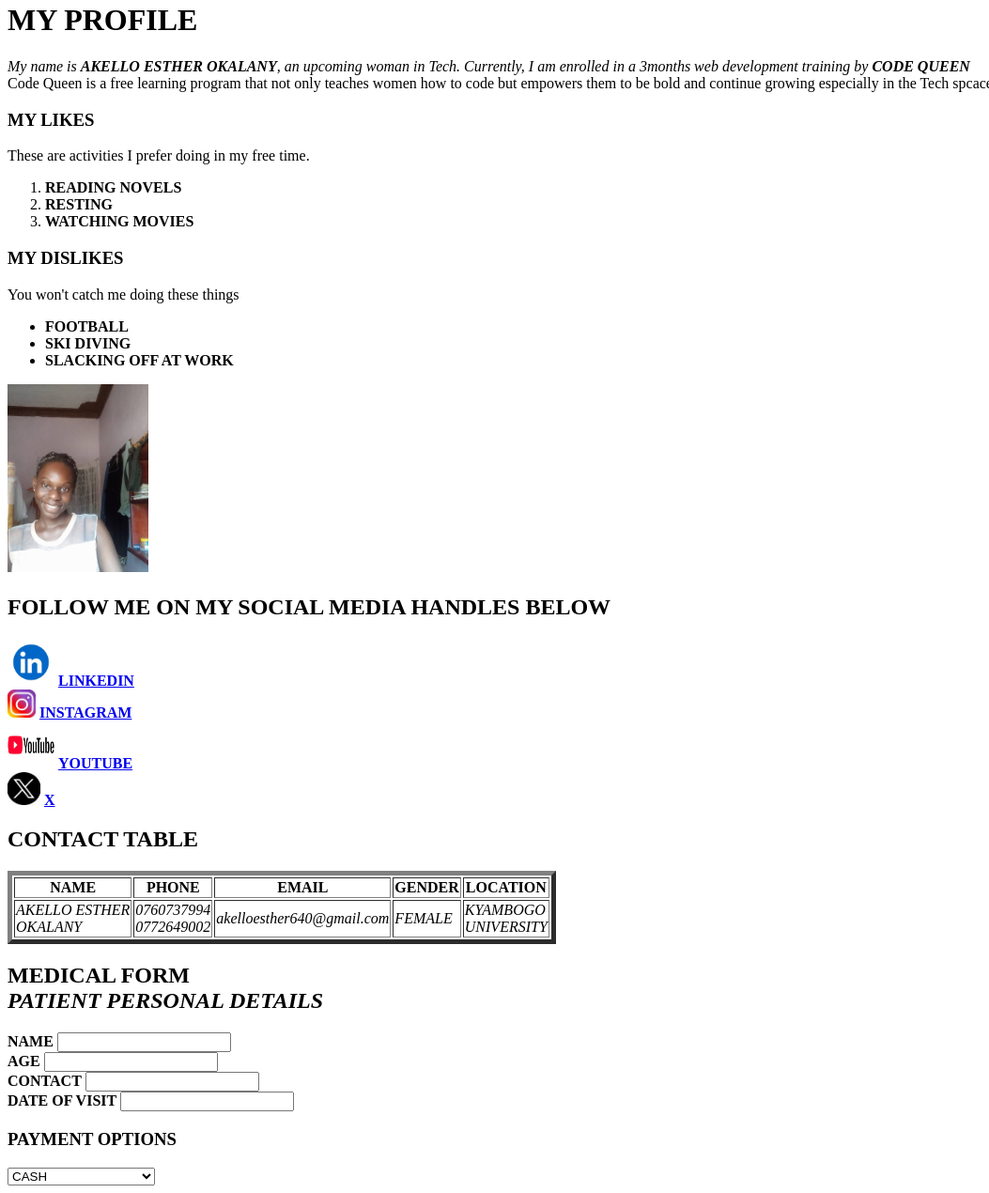
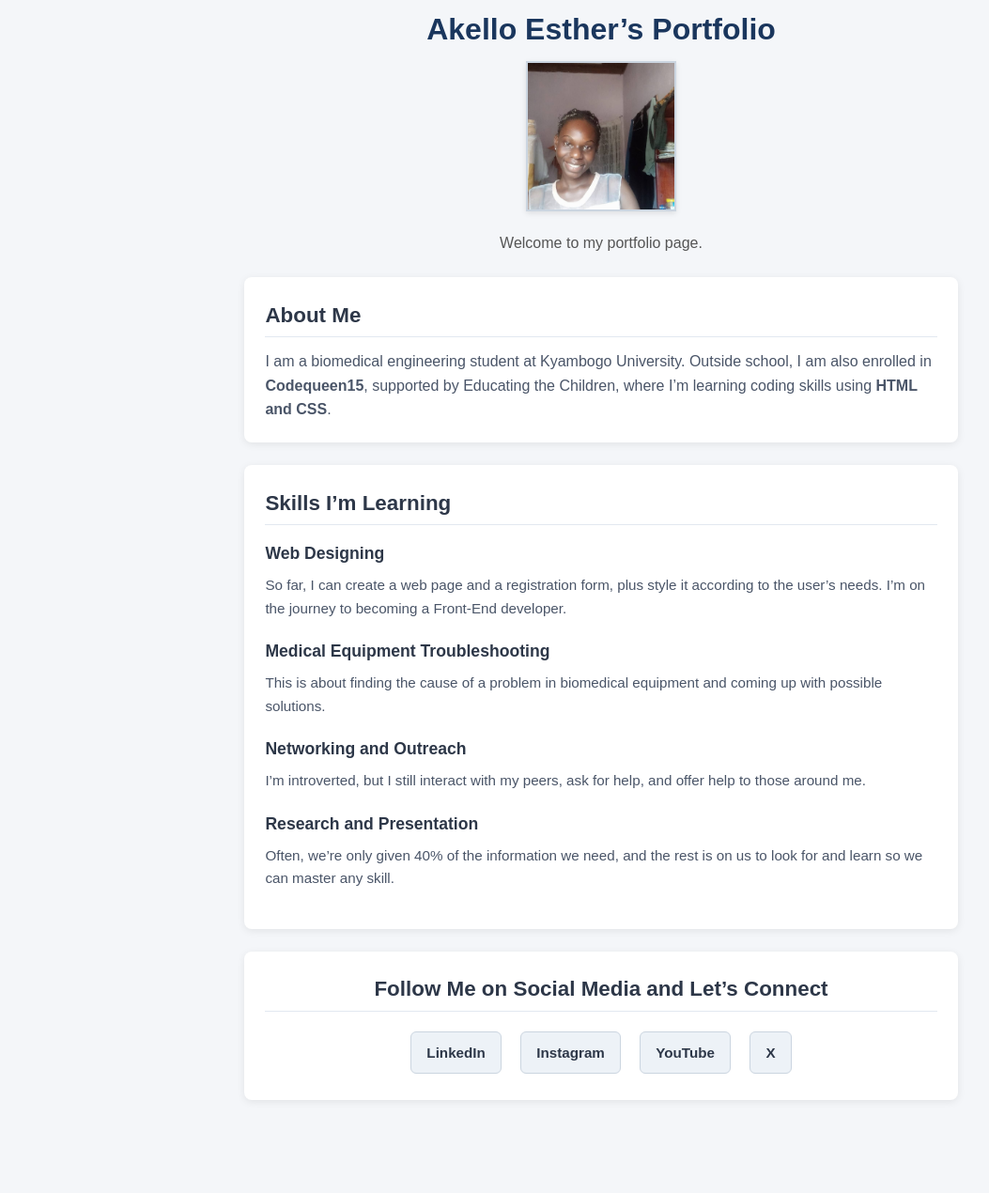
Before and after one commit to Akello131/AKELLO-ESTHER-OKALANY, a plain HTML site: page index.html in a window 1280 px wide. Shown: the part 18-1288 px from the top of the page at 94% size, without its empty margins (0-1053 px from the left). After the commit the page ends 1237 px from the top, so only its background shows below. Drawn offline with Linux system fonts and the light colour scheme.

Commit message:
Portfolio

```diff
--- a/index.html
+++ b/index.html
@@ -1,83 +1,71 @@
 <!DOCTYPE html>
-<html>
+<html lang="en">
 <head>
-    <h1>
-            MY PROFILE
-    </h1>
+  <meta charset="UTF-8">
+  <title>Esther Akello – Portfolio</title>
+  <link rel="stylesheet" href="style.css">
 </head>
 <body>
+  <header class="hero">
+    <h1>Akello Esther’s Portfolio</h1>
+    <img src="images/WhatsApp Image 2026-02-15 at 5.24.35 PM.jpeg" alt="Esther Akello" class="profile-img">
+    <p>Welcome to my portfolio page.</p>
+  </header>
+
+  <section class="about">
+    <h2>About Me</h2>
     <p>
-       <i> My name is <b>AKELLO ESTHER OKALANY</b>, an upcoming woman in Tech. Currently, I am enrolled in a 3months web development training by <b>CODE QUEEN</b> </i>
-     <br>
-    Code Queen is a free learning program that not only teaches women how to code but empowers them to be bold and continue growing especially in the Tech spcace.
+      I am a biomedical engineering student at Kyambogo University.
+      Outside school, I am also enrolled in <strong>Codequeen15</strong>,
+      supported by Educating the Children, where I’m learning coding skills using
+      <strong>HTML and CSS</strong>.
     </p>
-<h3>MY LIKES</h3>
-<p>These are activities I prefer doing in my free time.</p>
-<ol>
-    <li><b>READING NOVELS</b></li>
-    <li><b>RESTING</b></li>
-    <li><b>WATCHING MOVIES</b></li>
-</ol>
-<h3>MY DISLIKES</h3>
-<p>You won't catch me doing these things</p>
-<ul>
-    <li><b>FOOTBALL</b></li>
-    <li><b>SKI DIVING</b></li>
-    <li><b>SLACKING OFF AT WORK</b></li>
-</ul>
-<img src="images/WhatsApp Image 2026-02-15 at 5.24.35 PM.jpeg"height="200px"width="150px" alt="">
-<h2>FOLLOW ME ON MY SOCIAL MEDIA HANDLES BELOW</h2>
-<img src="images/download (3).webp"height="50px"width="50px" alt="">
-        <a href="https://www.linkedin.com/in/esther-akello-74036a37b/"><b>LINKEDIN</b></a><br>
-<img src="images/43.webp"height="30px"width="30px" alt="">
-         <a href="https://www.instagram.com/akello640/"><b>INSTAGRAM</b></a><br>
-<img src="images/im5.png"height="50px"width="50" alt="">
-<a href="https://www.youtube.com/@EstherAkello-d6m"><b>YOUTUBE</b></a><br>
-<img src="images/OIP.jpg"height="35px"width="35px" alt="">
-<a href="https://x.com/AkelloEsther13"><b>X</b></a>
-<table border="5">
-<h2>CONTACT TABLE</h2>
-<tr>
-    <th><b>NAME</b></th>
-    <th><b>PHONE</b></th>
-    <th><b>EMAIL</b></th>
-    <th><b>GENDER</b></th>
-    <th><b>LOCATION</b></th>
-</tr>
-<tr>
-    <td><i>AKELLO ESTHER <br>OKALANY</i></td>
-    <td><i>0760737994 <br>0772649002</i></td>
-    <td><i>akelloesther640@gmail.com</i></td>
-    <td><i>FEMALE</i></td>
-    <td><i>KYAMBOGO <br>UNIVERSITY</i></td>
-</tr>
-</table>
-<form>
-    <h2>MEDICAL FORM <br><i>PATIENT PERSONAL DETAILS</i></h2>
-    <label for="name"><b>NAME</b></label>
-    <input type="text"><br>
-   <label for="age"><b>AGE</b></label>
-   <input type="text"><br>
-   <label for="contact"><b>CONTACT</b></label>
-   <input type="text"><br>
-   <label for="date of visit"><b>DATE OF VISIT</b></label>
-   <input type="text"><br>
-   <h3><b>PAYMENT OPTIONS</b></h3>
-<select>
-    <option value="cash"><b>CASH</b></option>
-    <option value="mobile money"><b>MOBILE MONEY</b></option>
-    <option value="debit/credit card"><b>CREDIT/DEBIT CARD</b></option>
-    <option value="insurance"><b>INSURANCE</b></option>
-</select>
+  </section>
 
+  <section class="skills">
+    <h2>Skills I’m Learning</h2>
+    <ul>
+      <li><strong>Web Designing</strong></li>
+      <p>
+        So far, I can create a web page and a registration form, plus style it according to the user’s needs.
+        I’m on the journey to becoming a Front‑End developer.
+      </p>
 
-</form>
+      <li><strong>Medical Equipment Troubleshooting</strong></li>
+      <p>
+        This is about finding the cause of a problem in biomedical equipment
+        and coming up with possible solutions.
+      </p>
 
+      <li><strong>Networking and Outreach</strong></li>
+      <p>
+        I’m introverted, but I still interact with my peers, ask for help, and offer help to those around me.
+      </p>
 
+      <li><strong>Research and Presentation</strong></li>
+      <p>
+        Often, we’re only given 40% of the information we need, and the rest is on us to look for and learn
+        so we can master any skill.
+      </p>
+    </ul>
+  </section>
 
-
-
-
+  <section class="connect">
+    <h2>Follow Me on Social Media and Let’s Connect</h2>
+    <div class="social-links">
+      <a href="https://www.linkedin.com/in/esther-akello-74036a37b/" class="social-link">
+        <span>LinkedIn</span>
+      </a>
+      <a href="https://www.instagram.com/akello640/" class="social-link">
+        <span>Instagram</span>
+      </a>
+      <a href="https://www.youtube.com/@EstherAkello-d6m" class="social-link">
+        <span>YouTube</span>
+      </a>
+      <a href="https://x.com/AkelloEsther13" class="social-link">
+        <span>X</span>
+      </a>
+    </div>
+  </section>
 </body>
-
 </html>
```
Also changed, not shown: portfolio.html (deleted, +0 -71 lines).
